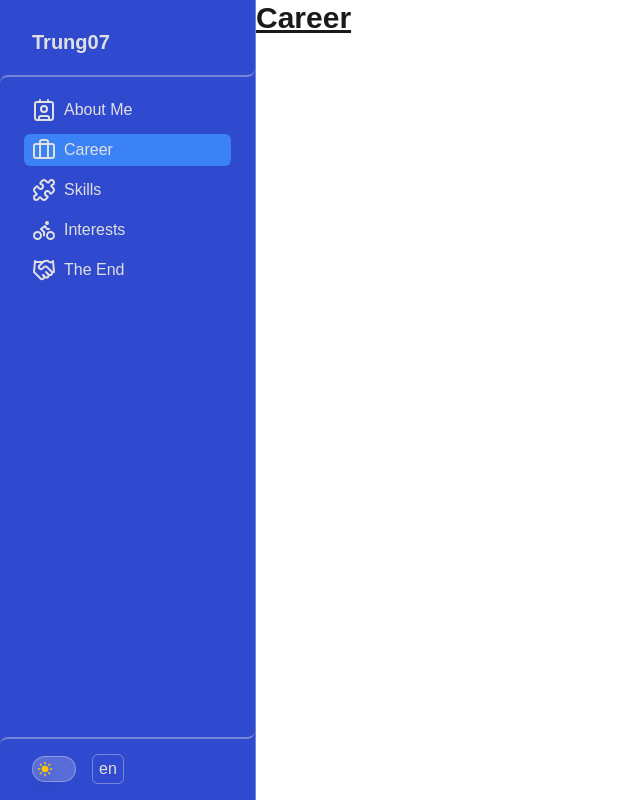
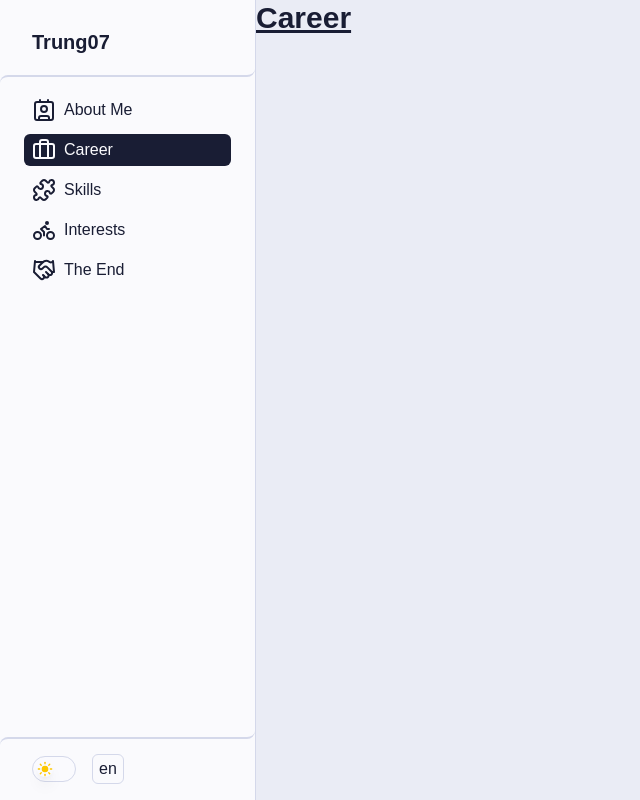
Before and after one commit to thanhtrung07/over-complicated-profile-n13, a Next.js app: page /career in a window 1280 px wide. Shown: the whole page, without its empty margins (0-640 px from the left). Built offline with nearby package versions, Linux system fonts and the light colour scheme.

Commit message:
style[OCP-4]: Tweak color palette

```diff
--- a/src/app/globals.css
+++ b/src/app/globals.css
@@ -8,32 +8,43 @@
 @custom-variant dark (&:where(.dark, .dark *));
 
 @theme {
-  --color-bg-primary: #ffffff;
-  --color-bg-secondary: #f5f5f5;
-  --color-bg-surface: #eeeeee;
-  --color-text-primary: #1a1a1a;
-  --color-text-secondary: #555555;
-  --color-border: #e0e0e0;
-  --color-accent: #3b82f6;
-  --color-accent-hover: #60a5fa;
-  --color-success: #10b981;
-  --color-warning: #f59e0b;
-  --color-error: #ef4444;
-  --color-info: #3b82f6;
-  --color-bg-surface-head: #2f49cf;
+  --color-background: #eaecf5;
+  --color-foreground: #fafafd;
+  --color-border: #d4d8ea;
 
-  --color-bg-dk-primary: #121212;
-  --color-bg-dk-secondary: #1e1e1e;
-  --color-bg-dk-surface: #2a2a2a;
-  --color-dk-text-primary: #e0e0e0;
-  --color-dk-text-secondary: #aaaaaa;
-  --color-dk-border: #444444;
-  --color-dk-accent: #60a5fa;
-  --color-dk-accent-hover: #818cf8;
-  --color-dk-success: #34d399;
-  --color-dk-warning: #fbbf24;
-  --color-dk-error: #f87171;
-  --color-dk-info: #60a5fa;
+  --color-copy: #191d34;
+  --color-copy-light: #3c4780;
+  --color-copy-lighter: #6472b4;
+
+  --color-dark-background: #111422;
+  --color-dark-foreground: #191d34;
+  --color-dark-border: #293156;
+
+  --color-dark-copy: #fafafd;
+  --color-dark-copy-light: #cbd0e6;
+  --color-dark-copy-lighter: #8791c5;
+
+  --color-success: #34d399;
+  --color-warning: #fbbf24;
+  --color-error: #f87171;
+  --color-success-content: #000000;
+  --color-warning-content: #000000;
+  --color-error-content: #ffffff;
+
+  --color-primary: #2f4ad0;
+  --color-primary-content: #fefeff;
+  --color-primary-dark: #263aa5;
+  --color-primary-light: #586dd9;
+
+  --color-secondary: #4a2fd0;
+  --color-secondary-content: #ffffff;
+  --color-secondary-dark: #3b26a6;
+  --color-secondary-light: #6e59d9;
+
+  --color-accent: #2fd0a2;
+  --color-accent-content: #000000;
+  --color-accent-dark: #26a682;
+  --color-accent-light: #59d9b5;
 }
 body {
   font-family: sans-serif, Arial, Helvetica;
@@ -41,9 +52,6 @@ body {
 
 @layer components {
   .share-border-btns {
-    /* prettier-ignore */
-    @apply
-    border-border/40 dark:border-dk-border
-    hover:dark:border-dk-accent-hover hover:border-white/80;
+    @apply border-border hover:border-accent;
   }
 }
--- a/src/app/layout.tsx
+++ b/src/app/layout.tsx
@@ -29,8 +29,8 @@ export default function RootLayout({
       <body
         className={clsx(
           `${geistSans.variable} ${geistMono.variable} antialiased`,
-          'bg-bg-primary text-text-primary',
-          'dark:bg-bg-dk-primary dark:text-dk-text-primary'
+          'bg-background text-copy',
+          'dark:bg-dark-background dark:text-dark-copy'
         )}
       >
         <div className="flex min-h-screen flex-col md:flex-row">
--- a/src/components/AsymCurveDivider.tsx
+++ b/src/components/AsymCurveDivider.tsx
@@ -12,7 +12,7 @@ export default function AsymCurveDivider({ className = '' }: IProps) {
         <div
           className={clsx(
             'absolute top-[7px] left-0 h-[9px] w-full rounded-tl-lg',
-            'border-border/40 dark:border-dk-border border-t-2'
+            'border-border dark:border-dark-border border-t-2'
           )}
         />
       </div>
@@ -20,7 +20,7 @@ export default function AsymCurveDivider({ className = '' }: IProps) {
         <div
           className={clsx(
             'absolute top-0 left-0 h-[9px] w-full rounded-br-lg',
-            'border-border/40 dark:border-dk-border border-b-2'
+            'border-border dark:border-dark-border border-b-2'
           )}
         ></div>
       </div>
--- a/src/components/NavBar.tsx
+++ b/src/components/NavBar.tsx
@@ -80,9 +80,9 @@ export default function NavBar() {
     <nav
       className={clsx(
         'fixed z-10 w-full px-5',
-        'bg-bg-surface-head text-dk-text-primary dark:bg-bg-dk-secondary dark:text-dk-text-primary',
+        'bg-foreground text-copy dark:bg-dark-foreground dark:text-dark-copy',
         'md:static md:flex md:min-h-screen md:max-w-64 md:px-8 md:pt-7 md:pb-4',
-        'md:border-border/40 md:dark:border-dk-border md:flex-1 md:flex-col md:justify-between md:border-r'
+        'md:border-border md:dark:border-dark-border md:flex-1 md:flex-col md:justify-between md:border-r'
       )}
     >
       {/* Mobile Header */}
@@ -92,13 +92,13 @@ export default function NavBar() {
           {ThemeAndLangControls}
           <button
             onClick={() => setOpen(!open)}
-            className="border-border/40 dark:border-dk-border rounded-md border px-1 py-0.5"
+            className="border-border dark:border-dark-border rounded-md border px-1 py-0.5"
           >
             <Menu className="h-6 w-6" />
           </button>
         </div>
       </div>
-      <div className="border-border/40 dark:border-dk-border -mx-8 border-b md:hidden" />
+      <div className="border-border dark:border-dark-border -mx-8 border-b md:hidden" />
 
       <div>
         {/* Desktop Header */}
@@ -110,7 +110,7 @@ export default function NavBar() {
         {/* Menu Items*/}
         <ul
           className={clsx(
-            'transition-all duration-300 ease-in-out',
+            'transition-transform duration-300 ease-in-out',
             open
               ? 'my-4 max-h-96 translate-y-0 opacity-100'
               : 'my-0 max-h-0 translate-y-[-10px] opacity-0',
@@ -125,11 +125,11 @@ export default function NavBar() {
                 className={clsx(
                   'ease flex w-3/5 space-x-2 rounded-md px-2 py-1 transition-all duration-300',
                   link.route === pathname
-                    ? 'text-dk-text-primary dark:bg-bg-surface dark:text-text-primary bg-accent w-full'
+                    ? 'bg-dark-foreground text-dark-copy dark:bg-background dark:text-copy w-full'
                     : [
                         'hover:w-full',
-                        'hover:text-bg-surface-head hover:bg-white',
-                        'hover:dark:bg-bg-dk-surface hover:dark:text-dk-accent',
+                        'hover:bg-dark-foreground/20 hover:text-copy',
+                        'hover:dark:bg-foreground/20 hover:dark:text-dark-copy',
                       ]
                 )}
               >
@@ -140,7 +140,7 @@ export default function NavBar() {
           ))}
         </ul>
         {open && (
-          <div className="border-border/40 dark:border-dk-border -mx-8 border-b md:hidden" />
+          <div className="border-border dark:border-dark-border -mx-8 border-b md:hidden" />
         )}
       </div>
 
--- a/src/components/SwitchBtn.tsx
+++ b/src/components/SwitchBtn.tsx
@@ -16,9 +16,8 @@ export default function SwitchBtn(props: ISwitchBtnProps) {
       onChange={setEnabled}
       className={clsx(
         'group h-6.4 share-border-btns relative flex w-11 cursor-pointer rounded-full border p-1 ease-in-out',
-        'dark:bg-bg-dk-surface bg-white/20',
+        'bg-foreground/20 data-checked:bg-foreground/20',
         'focus:not-data-focus:outline-none',
-        'data-checked:bg-white/10',
         'data-focus:outline data-focus:outline-white'
       )}
     >
```
